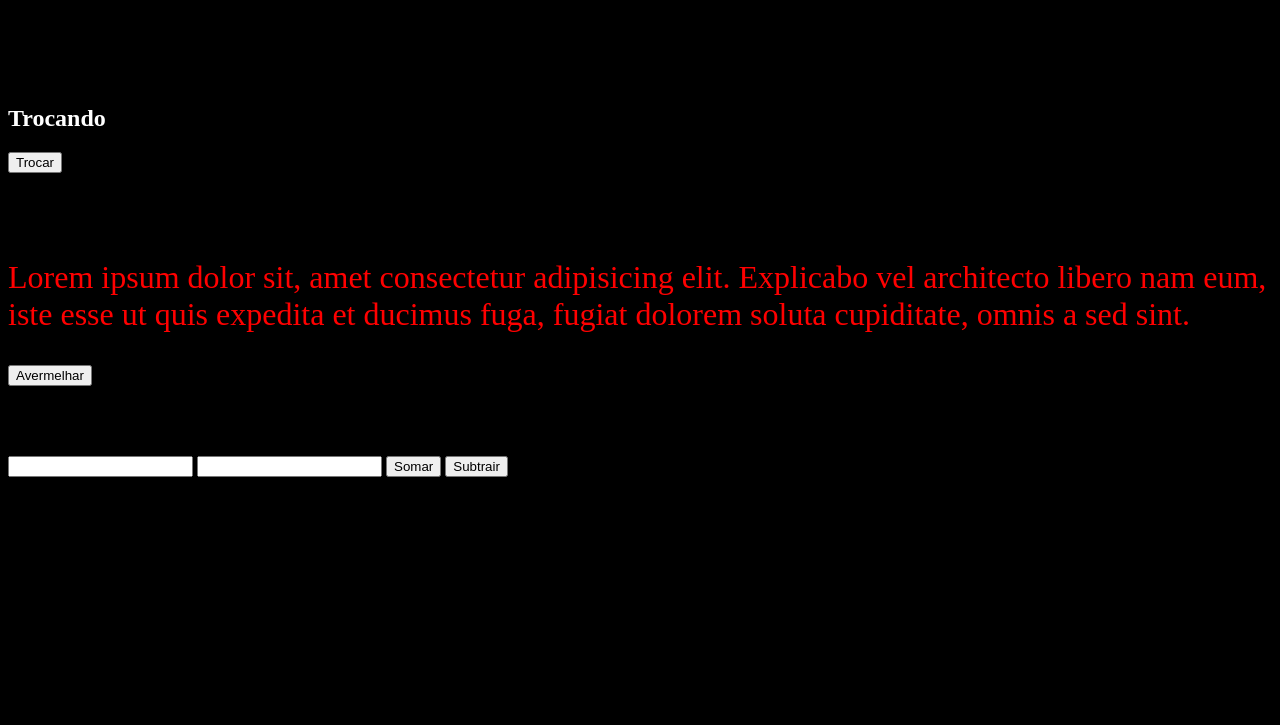
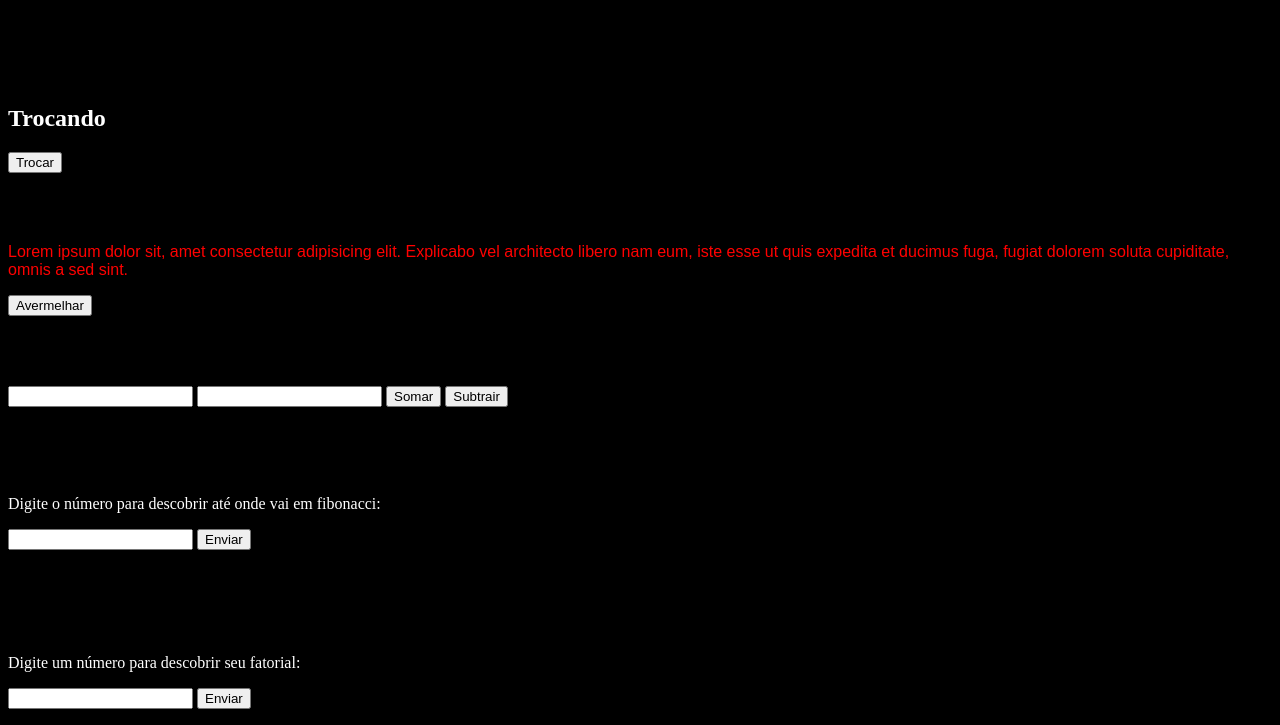
Before and after one commit to Hernandosilva2004/RevisaoJavaScript, a plain HTML site: page index.html in a window 1280 px wide. Both pictures are taken after a click on the button "Avermelhar". Shown: the part 104-829 px from the top of the page. Before the commit the page ends 800 px from the top, so only its background shows below. Drawn offline with Linux system fonts and the light colour scheme.

Commit message:
fatorial e fibonacci adicionado

```diff
--- a/index.html
+++ b/index.html
@@ -49,6 +49,29 @@
     <input type="text" id="input2">
     <button type="button" id="enviarSoma">Somar</button>
     <button type="button" id="enviarSubtracao">Subtrair</button>
+    <br>
+    <br>
+    <br>
+    <br>
+    <br>
+
+    <!-- Meu exemplo 6 -->
+
+    <p>Digite o número para descobrir até onde vai em fibonacci:</p>
+    <input type="text" id="inputFibonacci">
+    <button type="button" onclick="fibonacci()">Enviar</button>
+    <p id="resultadoFibonacci"></p>
+    <br>
+    <br>
+    <br>
+    <br>
+
+    <!-- Meu exemplo 7 -->
+    <p>Digite um número para descobrir seu fatorial:</p>
+    <input type="text" id="inputFatorial">
+    <button type="button" onclick="fatorial()">Enviar</button>
+    <p id="resultadoFatorial"></p>
+
 
     <!-- Puxar script -->
     <script src="js/script.js"></script>
@@ -64,9 +87,9 @@
         // meu exemplo 4
         document.getElementById("botaoVermelho").addEventListener("click", avermelhar)
         // meu exemplo 5
-        document.getElementById("enviarSoma").addEventListener("dblclick", sominha);
+        document.getElementById("enviarSoma").addEventListener("click", sominha);
 
-        document.getElementById("enviarSubtracao").addEventListener("dblclick", subtracao);
+        document.getElementById("enviarSubtracao").addEventListener("click", subtracao);
 
         consoleT();
     </script>
--- a/js/script.js
+++ b/js/script.js
@@ -31,7 +31,7 @@ function avermelhar() {
         if (elemento.id === 'paragrafo') {
             document.getElementById('paragrafo').style.color = 'red';
             elemento.id = 'paragrafoTrocado1';
-            elemento.style.fontSize = '2em';
+            elemento.style.fontFamily = 'Arial';
         } else if (elemento.id === 'paragrafoTrocado1') {
             document.getElementById('paragrafoTrocado1').style.color = 'green';
             elemento.id = 'paragrafoTrocado2';
@@ -39,7 +39,7 @@ function avermelhar() {
             document.getElementById('paragrafoTrocado2').style.color = 'blue';
             elemento.id = 'paragrafo';
         }
-    }else {
+    } else {
         alert("falhou cores")
     }
 }
@@ -56,7 +56,7 @@ function sominha() {
     document.getElementById('sominha').innerHTML = `Soma: ${soma}`;
 }
 
-function subtracao(){
+function subtracao() {
     let input1 = document.getElementById('input1').value;
     let input2 = document.getElementById('input2').value;
 
@@ -71,3 +71,64 @@ function subtracao(){
 function consoleT() {
     console.log("teste");
 }
+
+function fibonacci() {
+    let input1 = document.getElementById('inputFibonacci').value;
+
+    let numeroAtual = 1;
+    let numeroAnterior = 1;
+    let proximoNumero = 0;
+
+    const resultadoElement = document.getElementById("resultadoFibonacci");
+    resultadoElement.textContent = '';
+
+    const termo1Element = document.createElement('div');
+    termo1Element.textContent = `Termo 1 = ${numeroAtual}`;
+    resultadoElement.appendChild(termo1Element);
+
+    const termo2Element = document.createElement('div');
+    termo2Element.textContent = `Termo 2 = ${numeroAnterior}`;
+    resultadoElement.appendChild(termo2Element);
+
+    for (let contadora = 3; contadora <= input1; contadora++) {
+        proximoNumero = numeroAnterior + numeroAtual;
+        const termoElement = document.createElement('div')
+        termoElement.textContent = `Termo ${contadora} = ${proximoNumero}`;
+        resultadoElement.appendChild(termoElement);
+        numeroAnterior = numeroAtual;
+        numeroAtual = proximoNumero;
+    }
+
+    // Forma mais simplificada:
+
+    // const resultadoElement = document.getElementById("resultadoFibonacci");
+    // resultadoElement.innerHTML = ''; // clear the element
+
+    // resultadoElement.innerHTML += `Termo 1 = ${numeroAtual}<br>`;
+    // resultadoElement.innerHTML += `Termo 2 = ${numeroAnterior}<br>`;
+
+    // for (let contadora = 3; contadora <= input1; contadora++) {
+    //     proximoNumero = numeroAnterior + numeroAtual;
+    //     resultadoElement.innerHTML += `Termo ${contadora} = ${proximoNumero}<br>`;
+    //     numeroAnterior = numeroAtual;
+    //     numeroAtual = proximoNumero;
+    // }
+
+
+}
+
+function fatorial(){
+    let input1 = document.getElementById('inputFatorial').value;
+
+    let fatorial = 1
+
+    const resultadoElement = document.getElementById("resultadoFatorial");
+    resultadoElement.textContent = '';
+
+    for (let contadora = 1; contadora <= input1; contadora++) {
+        fatorial = fatorial * contadora;
+        const termoElement = document.createElement('div');
+        termoElement.textContent = `Fatorial de ${contadora} = ${fatorial}`;i
+        resultadoElement.appendChild(termoElement);
+    }
+}
```
